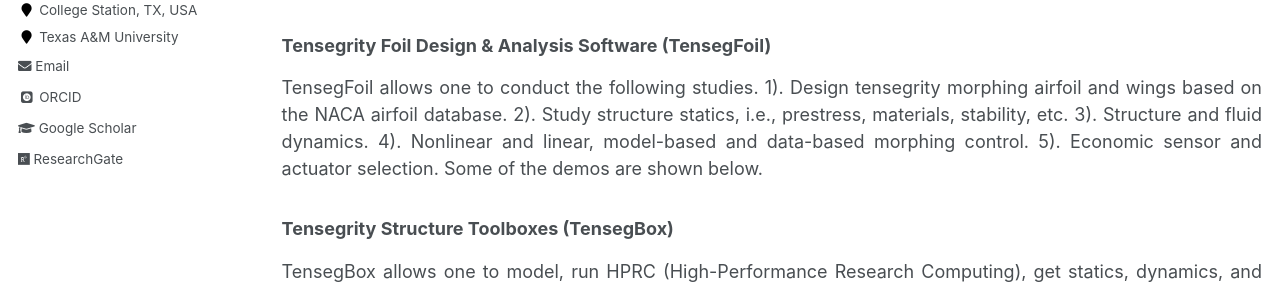
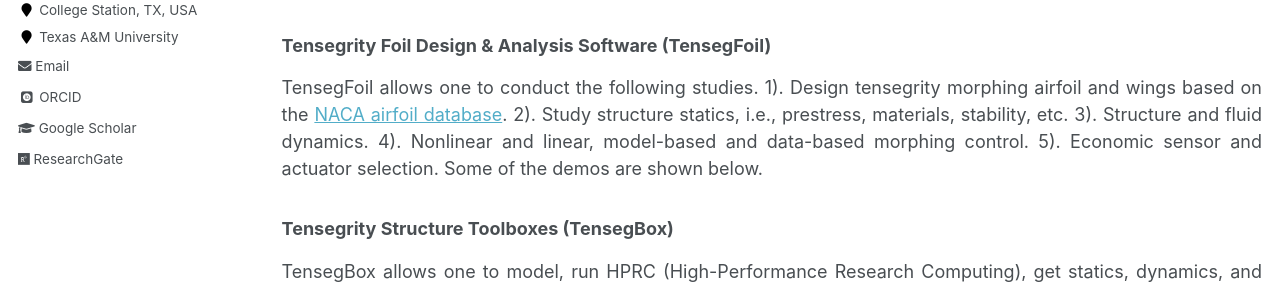
Before and after one commit to Muhao-Chen/muhao-chen.github.io, a Jekyll site: the page built from _pages/resources.md, in a window 1280 px wide and 900 px high, scrolled down 1966 px. Shown: the part 313-602 px from the top of the window. Built offline with Jekyll 4.4.1, drawn with Linux system fonts in a browser that asks for light colours; some web fonts are replaced; part of the change alters nothing that is shown.

```diff
--- a/_pages/resources.md
+++ b/_pages/resources.md
@@ -42,7 +42,7 @@ We appreciate your interest in our research. We are open and willing to answer a
 
 ### Tensegrity Foil Design & Analysis Software (TensegFoil)
 
-TensegFoil allows one to conduct the following studies. 1). Design tensegrity morphing airfoil and wings based on the NACA airfoil database. 2). Study structure statics, i.e., prestress, materials, stability, etc. 3). Structure and fluid dynamics. 4). Nonlinear and linear, model-based and data-based morphing control. 5). Economic sensor and actuator selection. Some of the demos are shown below.
+TensegFoil allows one to conduct the following studies. 1). Design tensegrity morphing airfoil and wings based on the [NACA airfoil database](http://airfoiltools.com/search/index?m%5Bgrp%5D=naca4d&m%5Bsort%5D=1). 2). Study structure statics, i.e., prestress, materials, stability, etc. 3). Structure and fluid dynamics. 4). Nonlinear and linear, model-based and data-based morphing control. 5). Economic sensor and actuator selection. Some of the demos are shown below.
 
 
 ### Tensegrity Structure Toolboxes (TensegBox)
```
